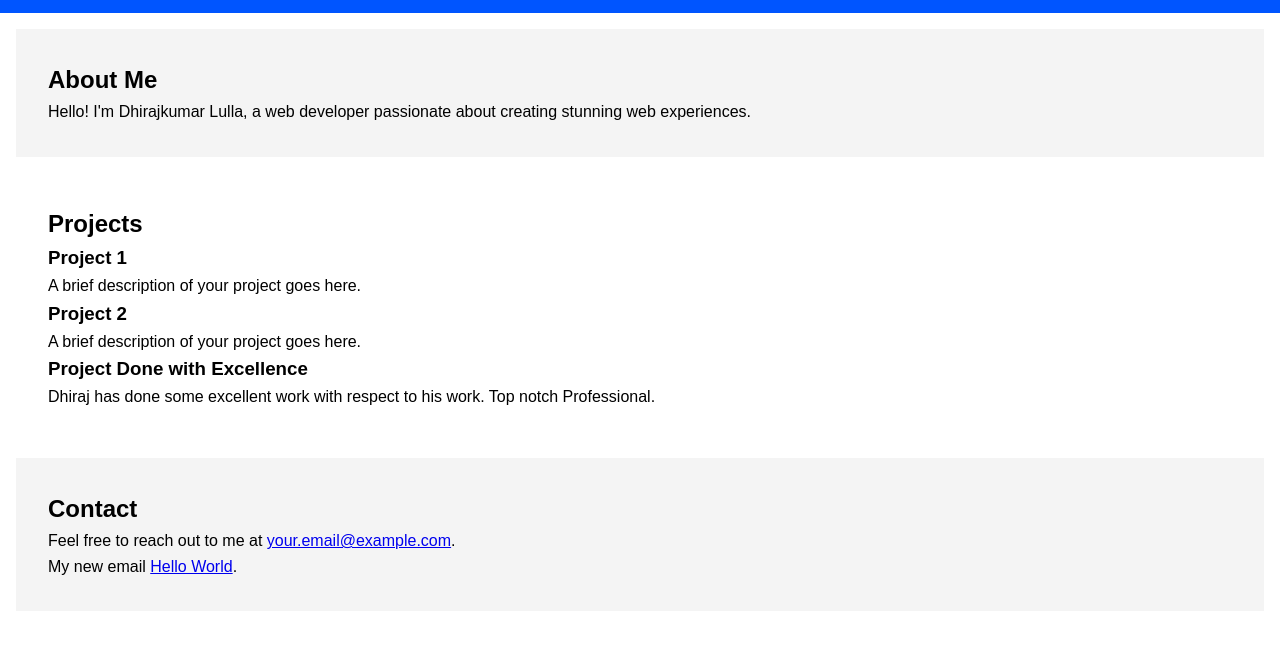
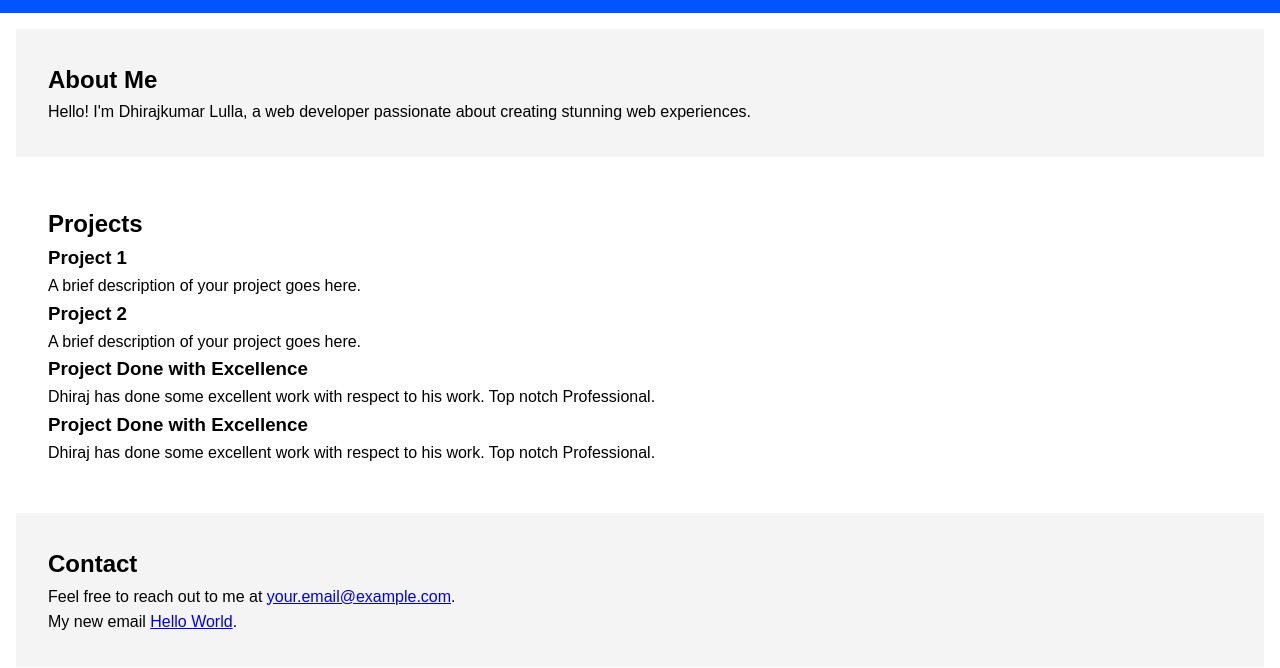
Before and after one commit to DhirajSJL/Devops, a plain HTML site: page index.html in a window 1280 px wide. Shown: the part 120-788 px from the top of the page. Drawn offline with Linux system fonts and the light colour scheme.

Commit message:
added new testimonial in this release

```diff
--- a/index.html
+++ b/index.html
@@ -35,6 +35,10 @@
             <h3>Project Done with Excellence</h3>
             <p>Dhiraj has done some excellent work with respect to his work. Top notch Professional.</p>
         </div>
+        <div class="Testimonials">
+            <h3>Project Done with Excellence</h3>
+            <p>Dhiraj has done some excellent work with respect to his work. Top notch Professional.</p>
+        </div>
     </section>
     <section id="contact">
         <h2>Contact</h2>
```
